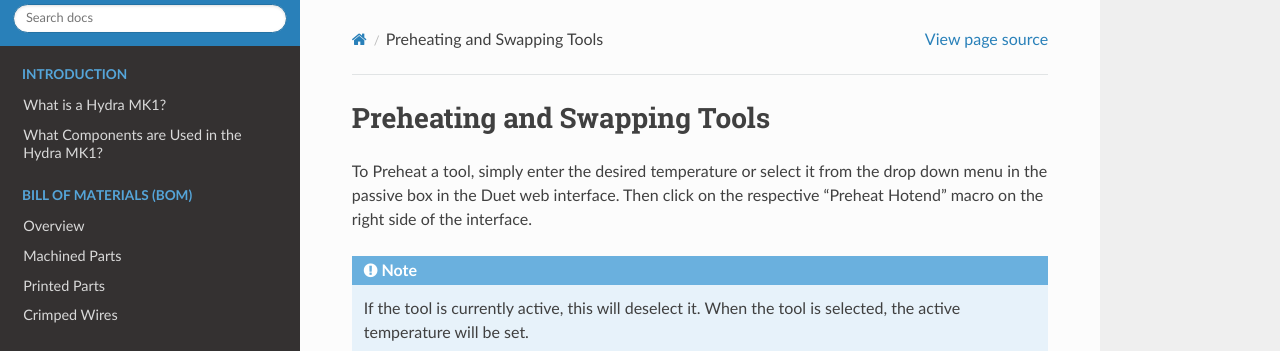
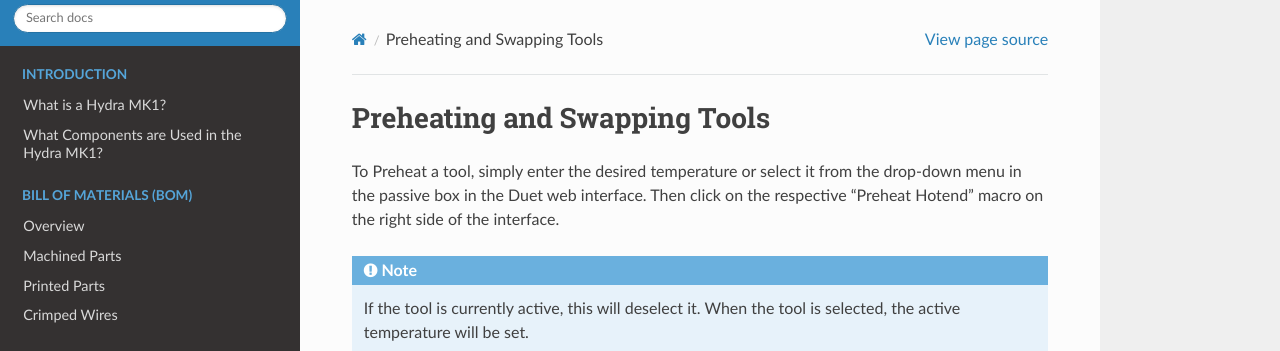
Before and after one commit to srl-ethz/hydra-documentation, a Sphinx documentation site: the page built from docs/source/usage/preheat.rst, in a window 1280 px wide. Shown: the top 351 px of the page. Built offline with Sphinx 7.4.7 and the Read the Docs theme 2.0.0, drawn with Linux system fonts in a browser that asks for light colours; pages that are not in the unit, such as notebooks, are missing from menus.

```diff
--- a/docs/source/usage/preheat.rst
+++ b/docs/source/usage/preheat.rst
@@ -2,7 +2,7 @@
 Preheating and Swapping Tools
 ################################
 
-To Preheat a tool, simply enter the desired temperature or select it from the drop down menu in the passive box in the Duet web interface. Then click on the respective "Preheat Hotend" macro on the right side of the  interface.
+To Preheat a tool, simply enter the desired temperature or select it from the drop-down menu in the passive box in the Duet web interface. Then click on the respective "Preheat Hotend" macro on the right side of the  interface.
 
 .. note::  If the tool is currently active, this will deselect it. When the tool is selected, the active temperature will be set.
 
```
